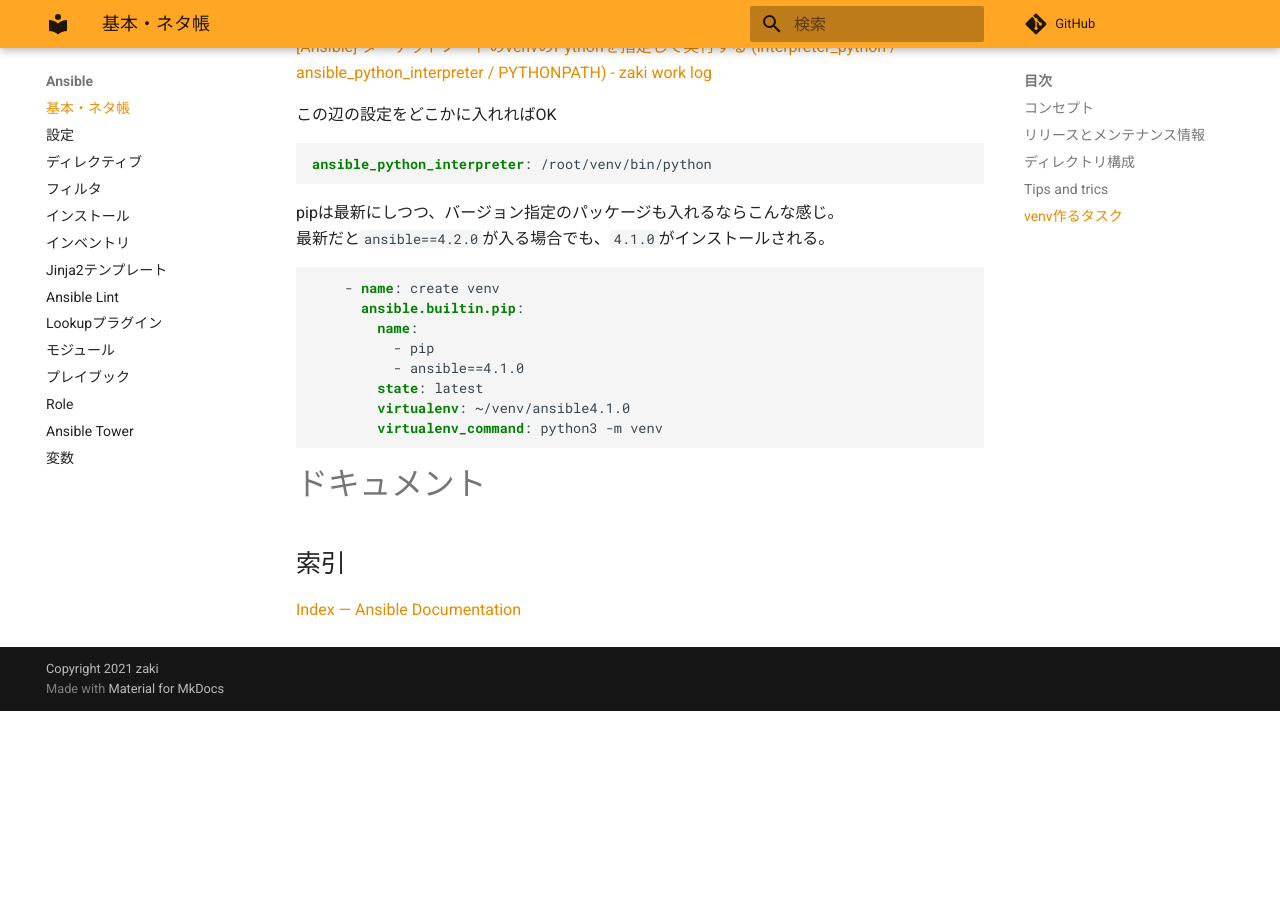
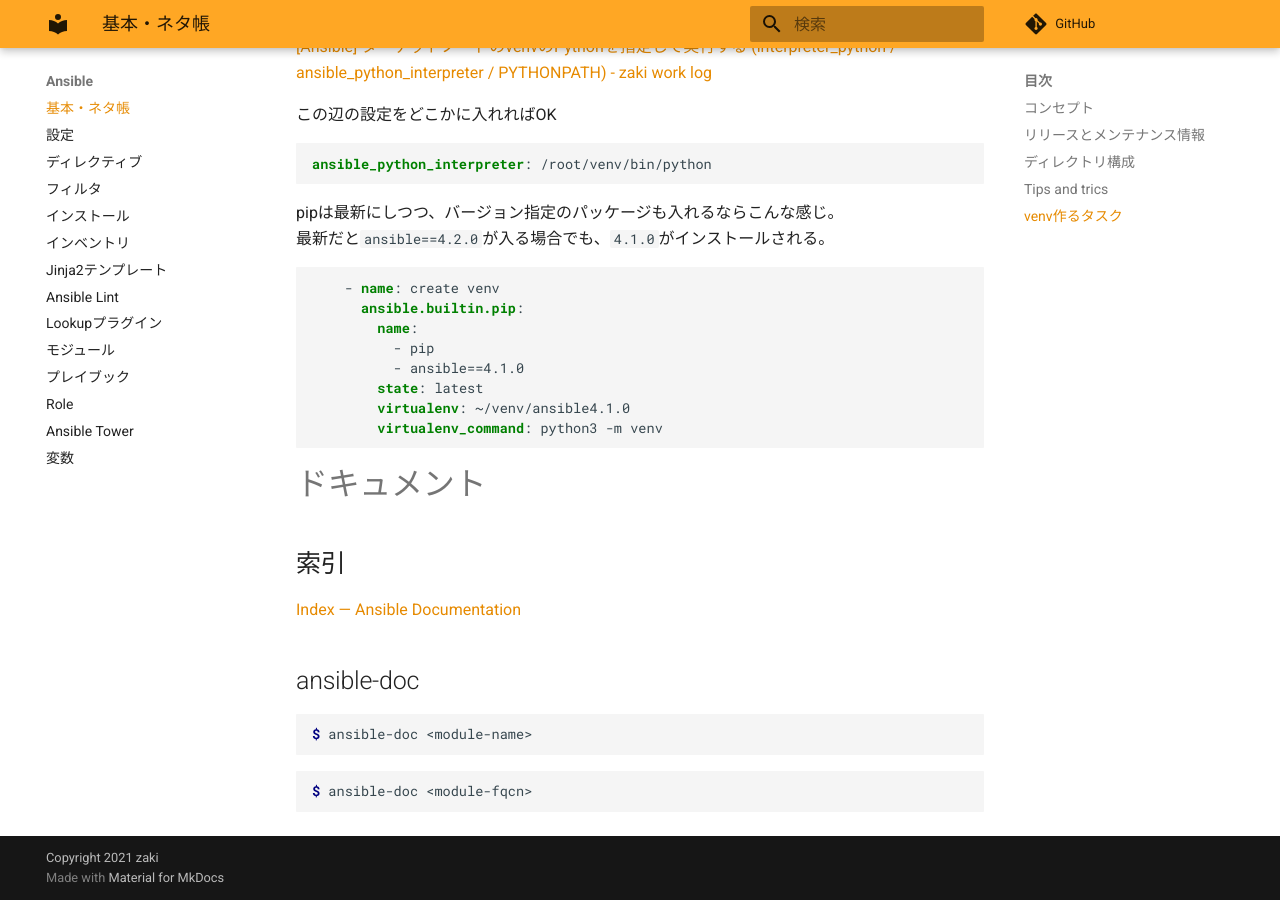
Before and after one commit to zaki-lknr/docs, an MkDocs documentation site: the page built from docs/Ansible/index.md, in a window 1280 px wide and 900 px high, scrolled down 998 px. Built offline with MkDocs 1.6.1 and Material for MkDocs 9.7.7, drawn with Linux system fonts in a browser that asks for light colours; comment, search, counter and statistics services are not loaded; before the commit the page ends 1709 px from its top, so only the background shows below that.

Commit message:
add: ansible-doc

````diff
--- a/docs/Ansible/index.md
+++ b/docs/Ansible/index.md
@@ -60,3 +60,13 @@ pipは最新にしつつ、バージョン指定のパッケージも入れる
 ## 索引
 
 [Index — Ansible Documentation](https://docs.ansible.com/ansible/latest/genindex.html)
+
+## ansible-doc
+
+```console
+$ ansible-doc <module-name>
+```
+
+```console
+$ ansible-doc <module-fqcn>
+```
````
